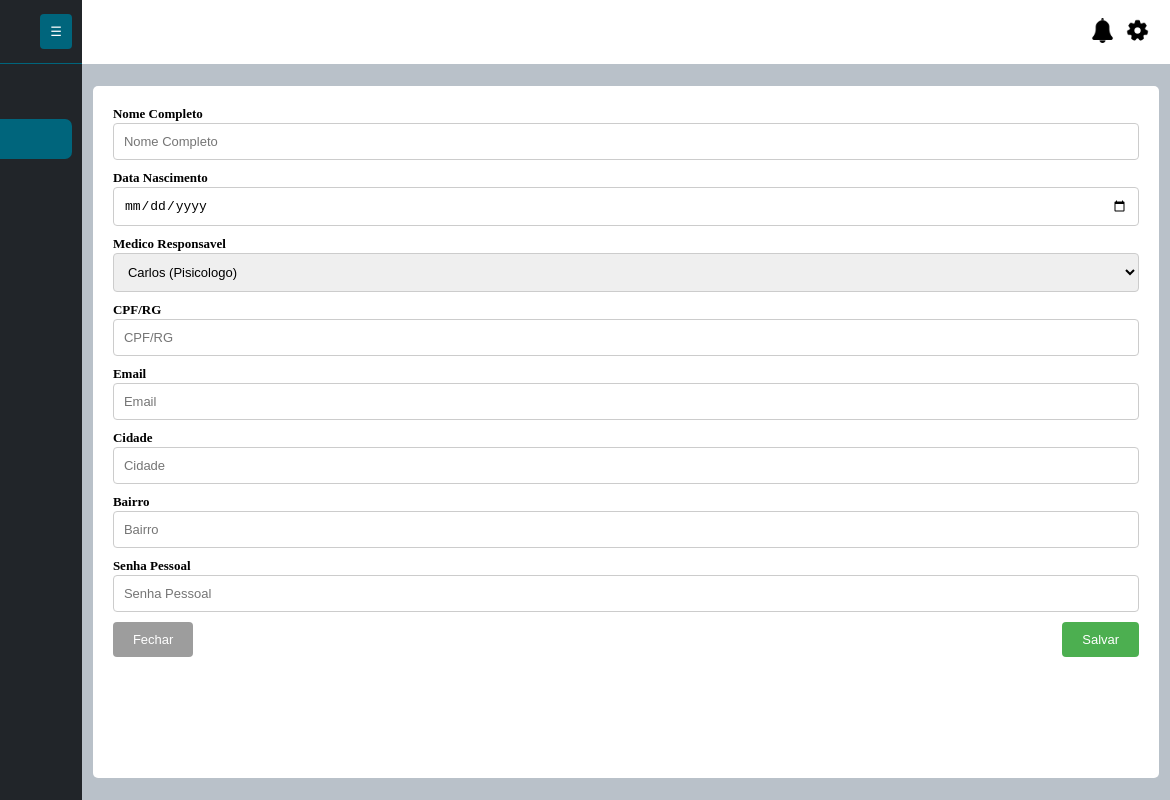
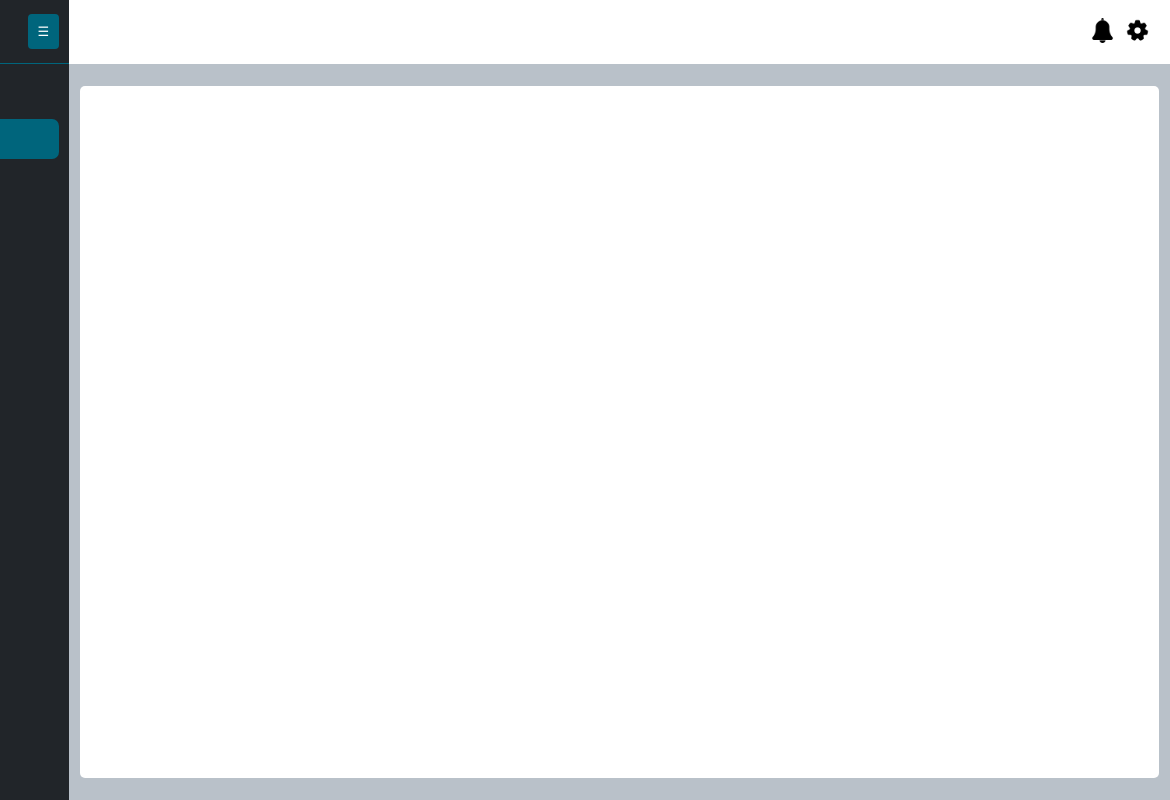
Before and after one commit to Josuepl17/CronosSysten.Html, a plain HTML site: page index.html in a window 1280 px wide. Shown: the full height of the page, 110-1280 px from the left. Drawn offline with nearby package versions, Linux system fonts and the light colour scheme.

Commit message:
Update index.html

```diff
--- a/index.html
+++ b/index.html
@@ -29,24 +29,30 @@
         height: 100dvh;
       }
 
+
+                                            /* Primeiro Conteudo Menu e Barra de Navegação */
       #flex-1 {
         display: flex;
         width: 100%;
         height: 100%;
       }
 
-      /* Menu */
-      #menu-geral {
-        width: 15%;
-        height: 100%;
-        background-color: var(--cinza-escuro);
-        transition: width 0.3s ease;
-
+      .botao-menu { /* Botão que abre e fecha o menu */
+        background-color: var(--azul-claro);
+        color: white;
+        border: none;
+        padding: 10px;
+        cursor: pointer;
+        z-index: 100;
       }
 
 
-
-
+      #menu-geral {
+        width: 14%;
+        height: 100%;
+        background-color: var(--cinza-escuro);
+        transition: width 0.5s ease; /* Tempo de abrir e fechar menu */
+      }
 
       #topo-menu {
         display: flex;
@@ -71,8 +77,6 @@
         transition: opacity 0.3s ease;
       }
 
-
-
       #links-menu {
         display: flex;
         flex-direction: column;
@@ -86,7 +90,6 @@
         color: aliceblue;
         border-radius: 7px;
         margin-bottom: 5px;
-
       }
 
       #links-menu a:hover {
@@ -105,11 +108,11 @@
       }
 
 
-
-      /* Conteúdo */
+                                   /* Area Menu de navegação com Area Conteudo */
       #ajuste-2 {
         flex-grow: 1;
         width: 85%;
+        height: 100%;
         display: flex;
         flex-direction: column;
       }
@@ -135,6 +138,7 @@
         align-items: center;
         justify-content: center;
         width: 100%;
+        height: 92%;
         flex-grow: 1;
       }
 
@@ -148,15 +152,6 @@
         overflow: hidden;
       }
 
-
-      .botao-menu { /* Botão que abre e fecha o menu */
-        background-color: var(--azul-claro);
-        color: white;
-        border: none;
-        padding: 10px;
-        cursor: pointer;
-        z-index: 100;
-      }
 
 
       @media (max-width: 1150px){
@@ -229,84 +224,16 @@
             <a href="#"><img  src="imagens/sino.png" alt="" /></a>
             <a href="#"><img  src="imagens/config.png" alt="" /></a>
           </nav>
+
           <div id="ajuste-3">
             <div id="conteudo">
 
 
-
-
-
-
-
-              <div class="fomulario-usuario">
-                <form>
-                    <div class="form-group">
-                       <label for="name">Nome Completo</label>
-                        <input type="text" id="name" placeholder="Nome Completo"  >
-                    </div>
-
-                    <div  class="form-group">
-                        <label for="DataNascimento">Data Nascimento</label>
-                        <input type="date" id="DataNascimento" placeholder="Data Nascimento">
-                  </div>
-
-                  <div  class="form-group">
-                  <label for="Medico">Medico Responsavel</label>
-                  <select name="id" id="id">
-                    <option value="iu">Carlos (Pisicologo)</option>
-                    <option value="iu">Mariana (Psiquiatra)</option>
-                    <option value="iu">Marlon (Neurologista)</option>
-                    <option value="iu">Jessica (Pedriatra)</option>
-                  </select>
-                </div>
-
-                    <div class="form-group">
-                      <label for="cpf">CPF/RG</label>
-                      <input type="number" id="cpf" placeholder="CPF/RG">
-                  </div>
-
-
-                    <div class="form-group">
-                        <label for="email">Email</label>
-                        <input type="email" id="email" placeholder="Email">
-                    </div>
-
-                    <div class="form-group">
-                        <label for="company">Cidade</label>
-                        <input type="text" id="company" placeholder="Cidade">
-                    </div>
-
-                    <div class="form-group">
-                        <label for="bairro">Bairro</label>
-                        <input type="text" id="bairro" placeholder="Bairro">
-                    </div>
-
-
-                    <div class="form-group">
-                        <label for="password">Senha Pessoal</label>
-                        <input type="password" id="password" placeholder="Senha Pessoal">
-                    </div>
-
-                    <div class="fechar-salvar">
-                        <button type="button" class="fechar">Fechar</button>
-                        <button type="submit" class="salvar">Salvar</button>
-
-                    </div>
-                </form>
-            </div>
-
-
-
-
-
-
-
-
-
-
             </div> <!-- conteudo -->
           </div> <!-- ajuste-3 -->
+
         </div> <!-- ajuste-2 -->
+
       </div> <!-- flex-1 -->
     </div> <!-- conteiner-geral -->
 
```
